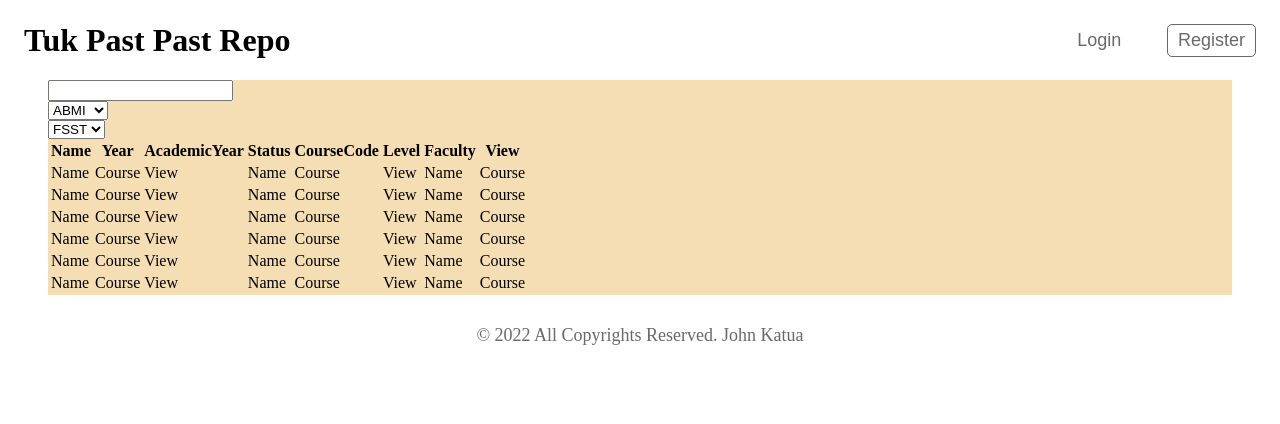
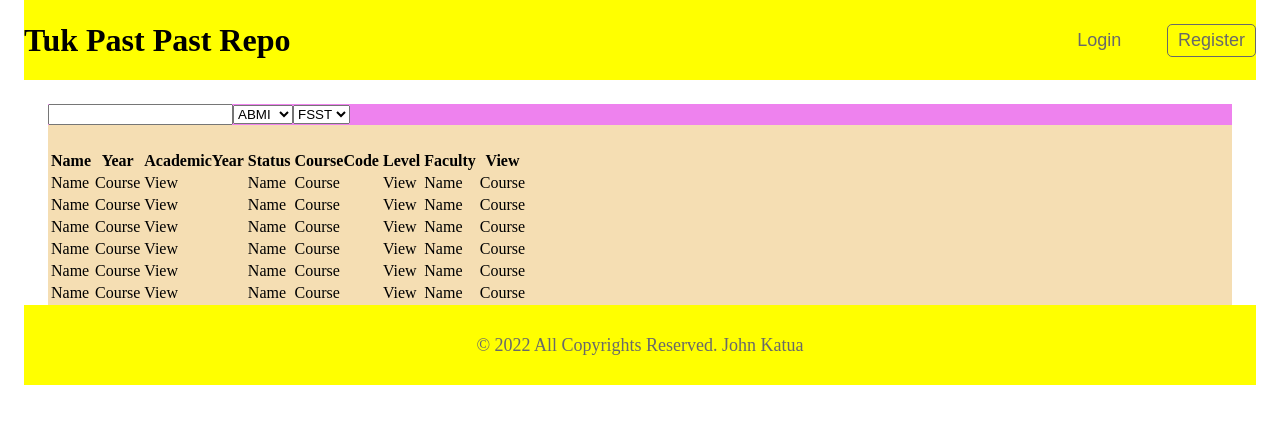
Before and after one commit to johnkatua/Tuk-Past-Paper-Repo, a React (Vite) app: page /details in a window 1280 px wide. Shown: the top 424 px of the page. Built offline with nearby package versions, Linux system fonts and the light colour scheme.

Commit message:
styled the search bar

```diff
--- a/src/components/index.css
+++ b/src/components/index.css
@@ -14,6 +14,7 @@
   align-items: center;
   height: 10vh;
   margin: 0 1.5rem;
+  background-color: yellow;
 }
 
 .header--container h1 {
@@ -58,4 +59,5 @@
   height: 10vh;
   margin: 0 1.5rem;
   color: var(--gray);
+  background-color: yellow;
 }
--- a/src/pages/index.css
+++ b/src/pages/index.css
@@ -47,3 +47,10 @@
   height: 100%;
   background-color: wheat;
 }
+
+.details--search__bar {
+  display: flex;
+  align-items: center;
+  background-color: violet;
+  margin: 1.5rem 0;
+}
```
